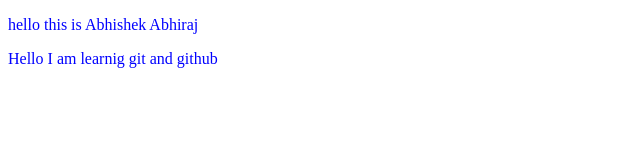
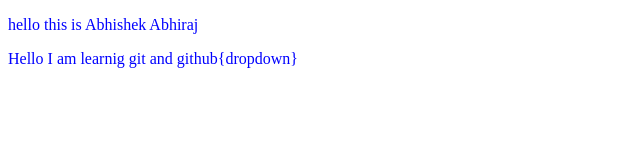
Before and after one commit to Abhishek-abhiraj/localRepo, a plain HTML site: page index.html in a window 1280 px wide. Shown: the full height of the page, 0-640 px from the left. Drawn offline with Linux system fonts and the light colour scheme.

```diff
--- a/index.html
+++ b/index.html
@@ -8,6 +8,6 @@
   </head>
   <body>
     <p>hello this is Abhishek Abhiraj</p>
-    <p>Hello I am learnig git and github</p>
+    <p>Hello I am learnig git and github{dropdown}</p>
   </body>
 </html>
```
